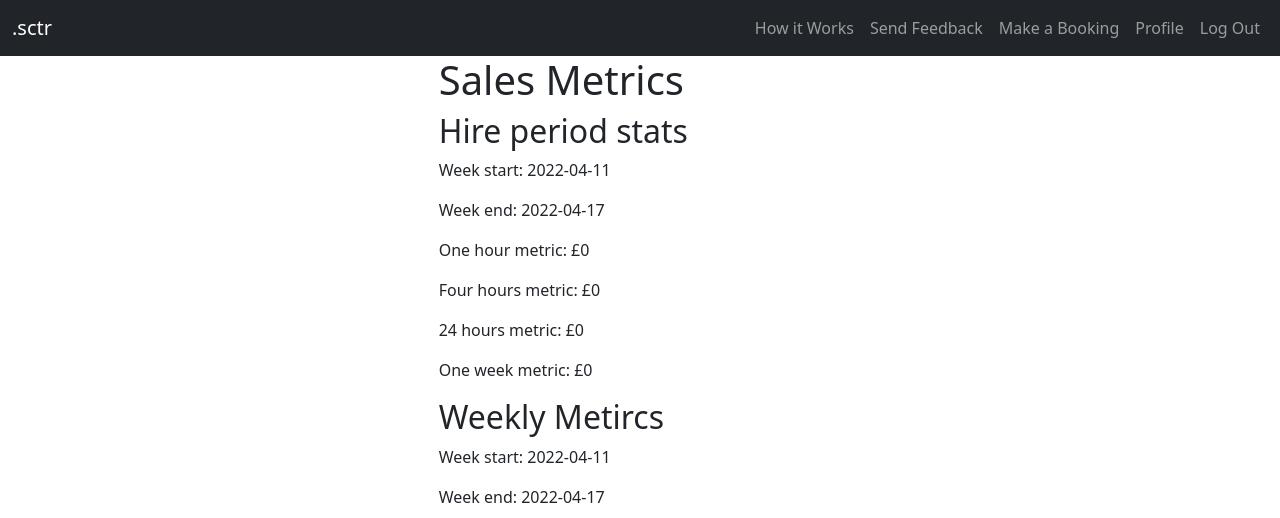
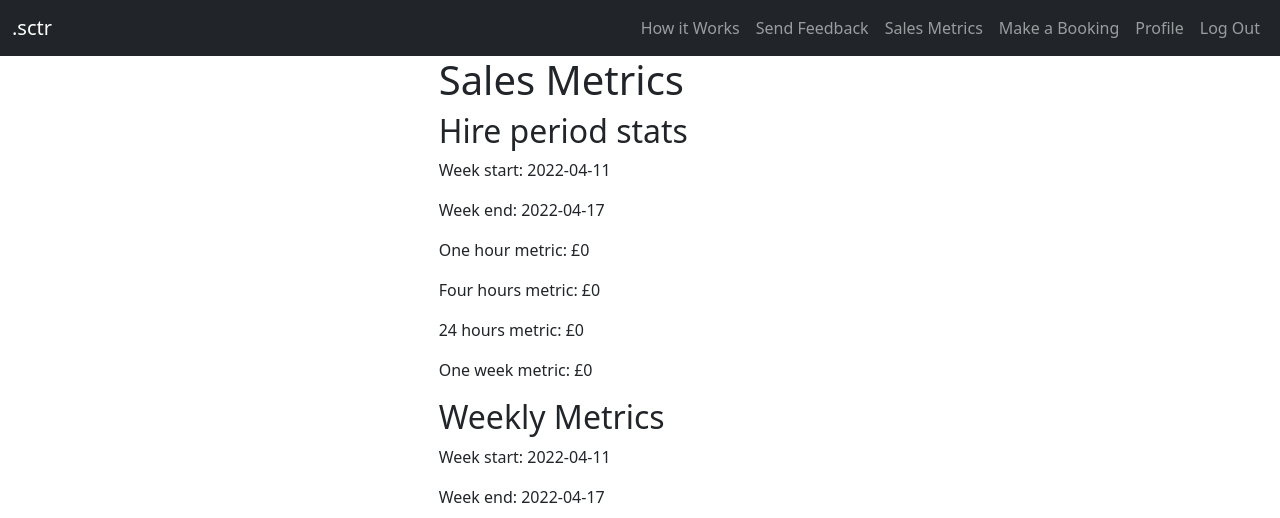
Before and after one commit to Lanrayy/software-engineering-project-comp2913, a Flask app: page /sales_metrics in a window 1280 px wide. Shown: the top 518 px of the page. Run offline with Flask 2, Linux system fonts and the light colour scheme; a user stored in the database is signed in; data that the repository does not hold is empty; some libraries are stand-ins or nearby versions.

Commit message:
Minor changes made

```diff
--- a/app/templates/base.html
+++ b/app/templates/base.html
@@ -56,6 +56,7 @@
               <!-- Customer nav -->
               {% if not current_user.account_type == "employee" and not current_user.account_type == "manager" %}
               <li class="nav-item"><a class="nav-link" href="/send_feedback">Send Feedback</a></li>
+              <li class="nav-item"><a class="nav-link" href="/sales_metrics">Sales Metrics</a></li>
               <li class="nav-item"><a class="nav-link" href="/booking1">Make a Booking</a></li>
               <li class="nav-item"><a class="nav-link" href="/profile">Profile</a></li>
               <li class="nav-item"><a class="nav-link" href="/logout">Log Out</a></li>
--- a/app/templates/sales_metrics.html
+++ b/app/templates/sales_metrics.html
@@ -10,7 +10,7 @@
   <p>24 hours metric: £{{one_day_metric}}</p>
   <p>One week metric: £{{one_week_metric}}</p>
 
-  <h2>Weekly Metircs</h2>
+  <h2>Weekly Metrics</h2>
   <p>Week start: {{week_start.date()}}</p>
   <p>Week end: {{week_end.date()}}</p>
   <p>Monday Metrics: £{{monday_metrics}}</p>
```
